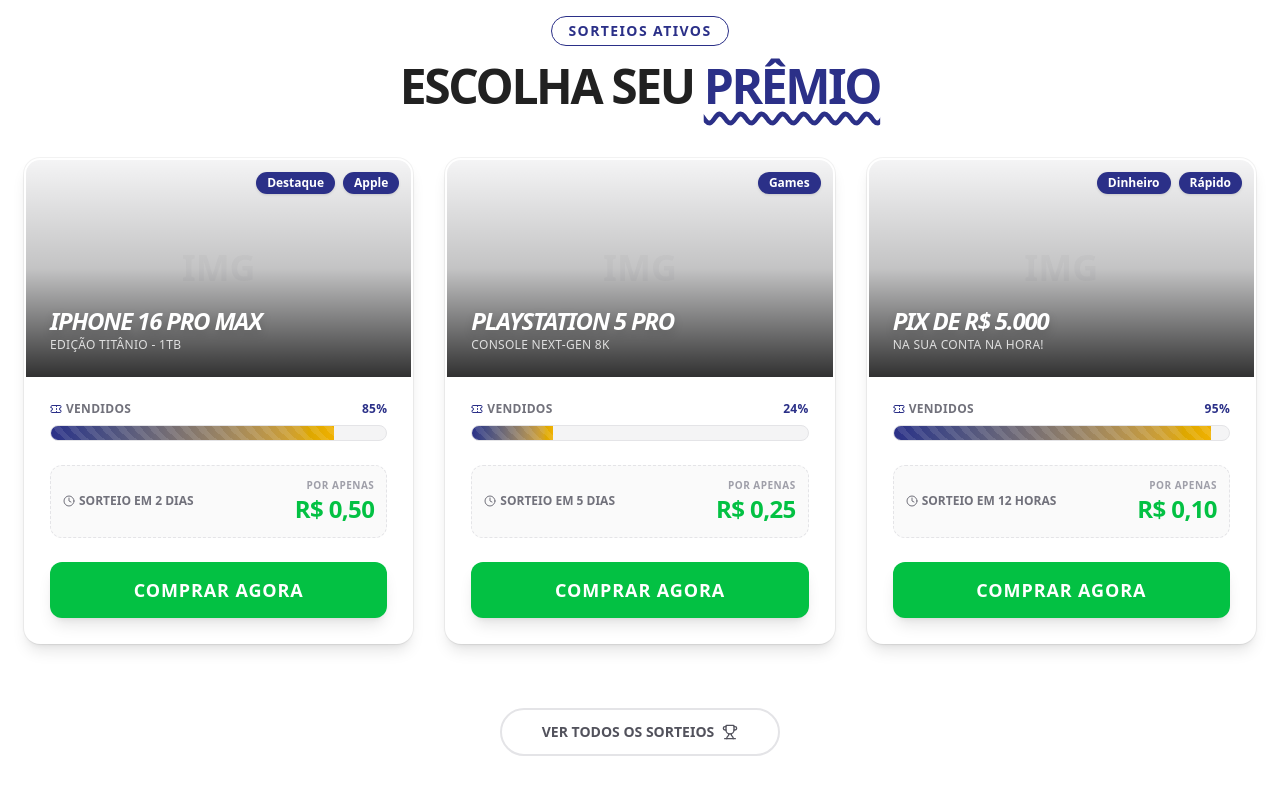
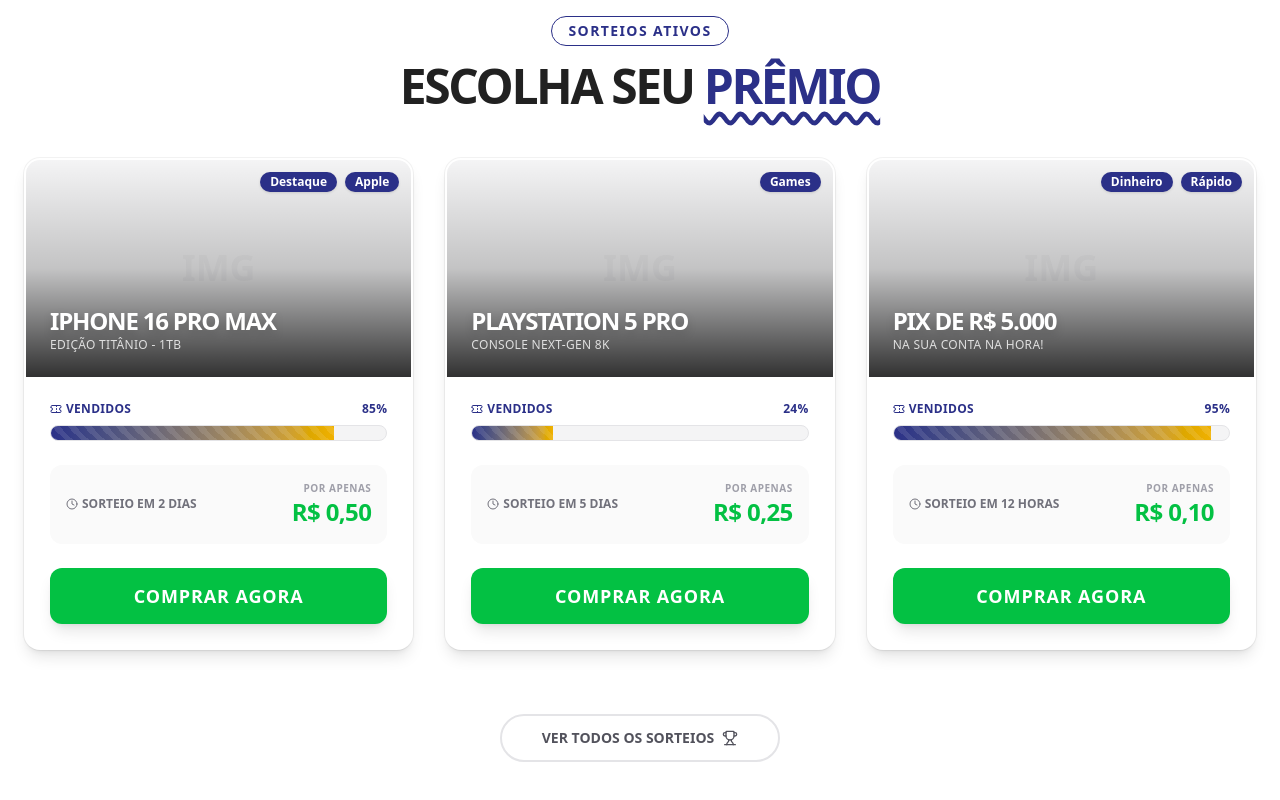
Before and after one commit to samuelwildary2025/sorteio, a Next.js app: page / in a window 1280 px wide. Shown: the part 1765-2565 px from the top of the page. Built offline with nearby package versions, Linux system fonts and the light colour scheme.

Commit message:
feat: redesign active raffles component to match mockup

```diff
--- a/src/components/sections/FeaturedPrizes.tsx
+++ b/src/components/sections/FeaturedPrizes.tsx
@@ -11,7 +11,7 @@
     return (
         <section id="prizes" className="py-16 md:py-24 container mx-auto px-4 md:px-6">
             <div className="flex flex-col items-center text-center mb-12">
-                <Badge variant="outline" className="mb-4 border-primary text-primary px-4 py-1 text-sm uppercase tracking-widest font-bold">
+                <Badge variant="outline" className="mb-4 rounded-full border-primary text-primary px-4 py-1 text-sm uppercase tracking-widest font-bold">
                     Sorteios Ativos
                 </Badge>
                 <h2 className="text-3xl font-black tracking-tighter sm:text-5xl uppercase">
@@ -25,7 +25,7 @@
                         <Card className="group overflow-hidden flex flex-col h-full border-2 border-transparent hover:border-primary transition-all duration-300 shadow-lg hover:shadow-xl rounded-2xl bg-white dark:bg-zinc-900 ring-1 ring-black/5 cursor-pointer">
                             <div className="relative aspect-video bg-zinc-100 dark:bg-zinc-800 overflow-hidden">
                                 <div className="absolute inset-0 bg-gradient-to-t from-black/80 via-black/20 to-transparent z-10 flex flex-col justify-end p-6">
-                                    <h3 className="font-black text-2xl text-white uppercase italic tracking-tighter shadow-black drop-shadow-lg leading-none mb-1">{prize.title}</h3>
+                                    <h3 className="font-black text-2xl text-white uppercase tracking-tighter shadow-black drop-shadow-lg leading-none mb-1">{prize.title}</h3>
                                     <p className="text-white/80 text-xs font-medium uppercase tracking-wide">{prize.description}</p>
                                 </div>
 
@@ -36,7 +36,7 @@
 
                                 <div className="absolute top-3 right-3 z-20 flex gap-2">
                                     {prize.tags.map(tag => (
-                                        <Badge key={tag} className="bg-primary text-primary-foreground font-bold hover:bg-primary/90 shadow-sm">
+                                        <Badge key={tag} className="rounded-full bg-primary text-white font-bold hover:bg-primary/90 shadow-sm border-none">
                                             {tag}
                                         </Badge>
                                     ))}
@@ -45,11 +45,11 @@
 
                             <CardContent className="p-6 flex-1 space-y-6">
                                 <div className="space-y-2">
-                                    <div className="flex justify-between text-xs font-bold uppercase tracking-wide text-zinc-500">
+                                    <div className="flex justify-between text-xs font-black uppercase tracking-wide text-primary">
                                         <span className="flex items-center gap-1">
-                                            <Ticket className="h-3 w-3 text-primary" /> Vendidos
+                                            <Ticket className="h-3 w-3" /> Vendidos
                                         </span>
-                                        <span className="text-primary">{Math.round((prize.soldTickets / prize.totalTickets) * 100)}%</span>
+                                        <span>{Math.round((prize.soldTickets / prize.totalTickets) * 100)}%</span>
                                     </div>
                                     <div className="h-4 w-full bg-zinc-100 dark:bg-zinc-800 rounded-full overflow-hidden border border-zinc-200 dark:border-zinc-700">
                                         <div
@@ -61,7 +61,7 @@
                                     </div>
                                 </div>
 
-                                <div className="flex justify-between items-center p-3 bg-zinc-50 dark:bg-zinc-800/50 rounded-xl border border-dashed border-zinc-200 dark:border-zinc-700">
+                                <div className="flex justify-between items-center p-4 bg-zinc-50 dark:bg-zinc-800/50 rounded-xl">
                                     <div className="text-xs font-bold text-zinc-500 uppercase flex items-center gap-1">
                                         <Clock className="h-3 w-3" /> Sorteio em {prize.endsIn}
                                     </div>
```
